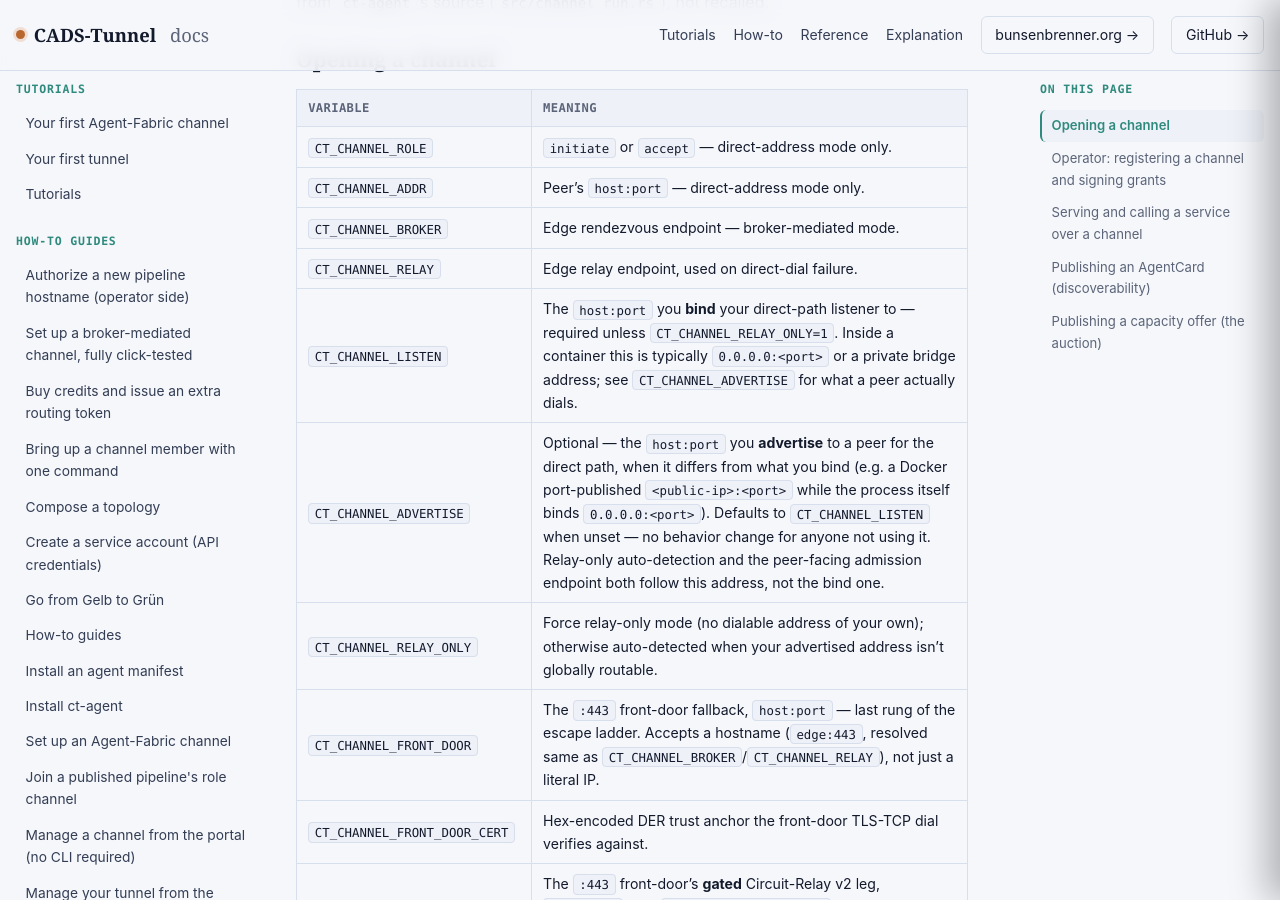
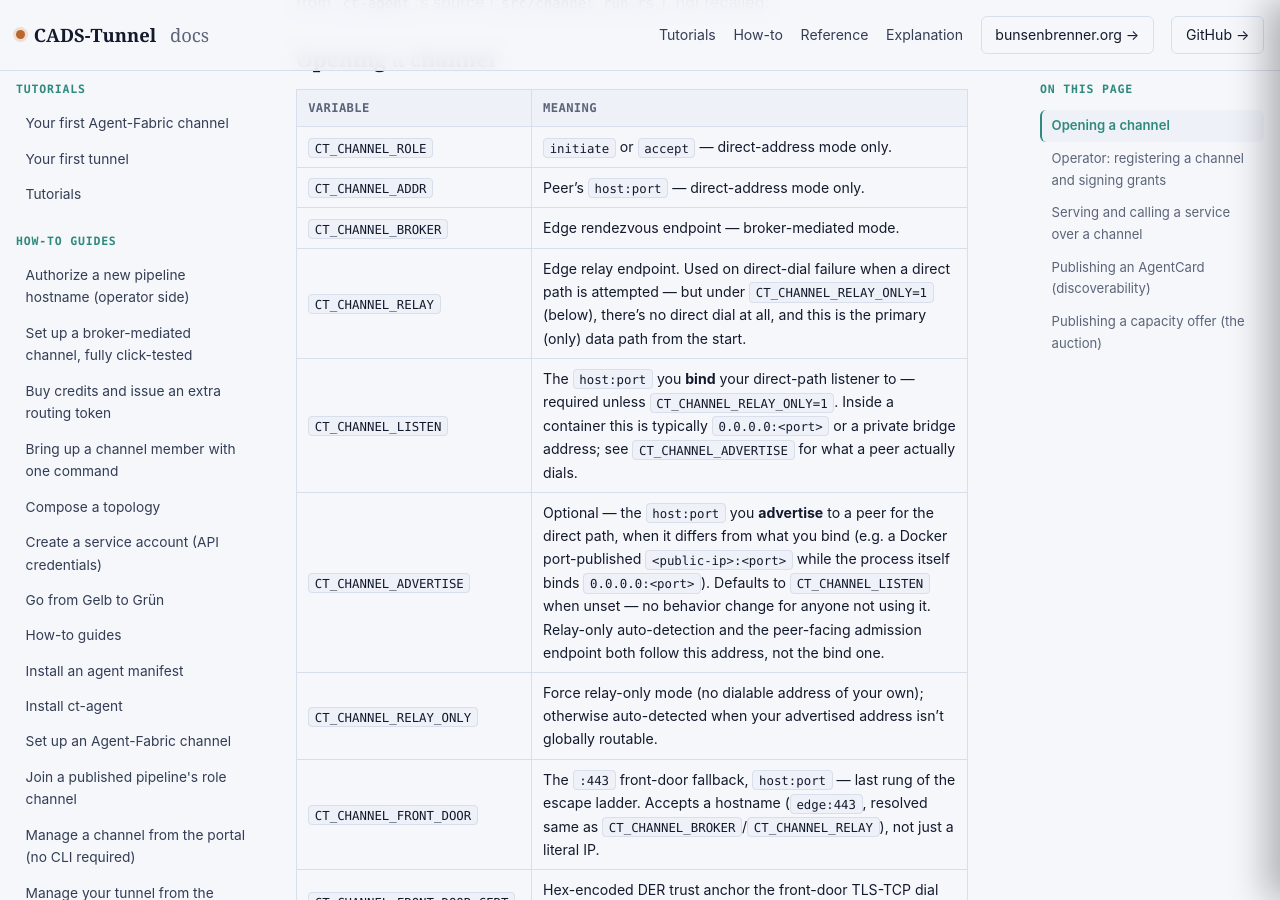
Before and after one commit to scimbe/CADS-Tunnel-docs, a Jekyll site: the page built from _reference/channel-environment-variables.md, in a window 1280 px wide and 900 px high, scrolled down 318 px. Built offline with Jekyll 4.4.1, drawn with Linux system fonts in a browser that asks for light colours.

Commit message:
channel-environment-variables: CT_CHANNEL_RELAY is primary under RELAY_ONLY (#39)
Said "used on direct-dial failure" unconditionally. Verified against
ct-agent's join_config.rs: under CT_CHANNEL_RELAY_ONLY=1, the direct
listener is never bound at all -- relay is the only data path from the
start, not a fallback. Clarified both cases.

Reported by Expert Rust's docs agent (out of their #745/#747 scope).

Co-authored-by: scimbe <becke@vps-1779cd55.vps.ovh.net>

```diff
--- a/_reference/channel-environment-variables.md
+++ b/_reference/channel-environment-variables.md
@@ -18,7 +18,7 @@ Referenced from three other pages as a known gap until now — pulled directly f
 | `CT_CHANNEL_ROLE` | `initiate` or `accept` — direct-address mode only. |
 | `CT_CHANNEL_ADDR` | Peer's `host:port` — direct-address mode only. |
 | `CT_CHANNEL_BROKER` | Edge rendezvous endpoint — broker-mediated mode. |
-| `CT_CHANNEL_RELAY` | Edge relay endpoint, used on direct-dial failure. |
+| `CT_CHANNEL_RELAY` | Edge relay endpoint. Used on direct-dial failure when a direct path is attempted — but under `CT_CHANNEL_RELAY_ONLY=1` (below), there's no direct dial at all, and this is the primary (only) data path from the start. |
 | `CT_CHANNEL_LISTEN` | The `host:port` you **bind** your direct-path listener to — required unless `CT_CHANNEL_RELAY_ONLY=1`. Inside a container this is typically `0.0.0.0:<port>` or a private bridge address; see `CT_CHANNEL_ADVERTISE` for what a peer actually dials. |
 | `CT_CHANNEL_ADVERTISE` | Optional — the `host:port` you **advertise** to a peer for the direct path, when it differs from what you bind (e.g. a Docker port-published `<public-ip>:<port>` while the process itself binds `0.0.0.0:<port>`). Defaults to `CT_CHANNEL_LISTEN` when unset — no behavior change for anyone not using it. Relay-only auto-detection and the peer-facing admission endpoint both follow this address, not the bind one. |
 | `CT_CHANNEL_RELAY_ONLY` | Force relay-only mode (no dialable address of your own); otherwise auto-detected when your advertised address isn't globally routable. |
```
